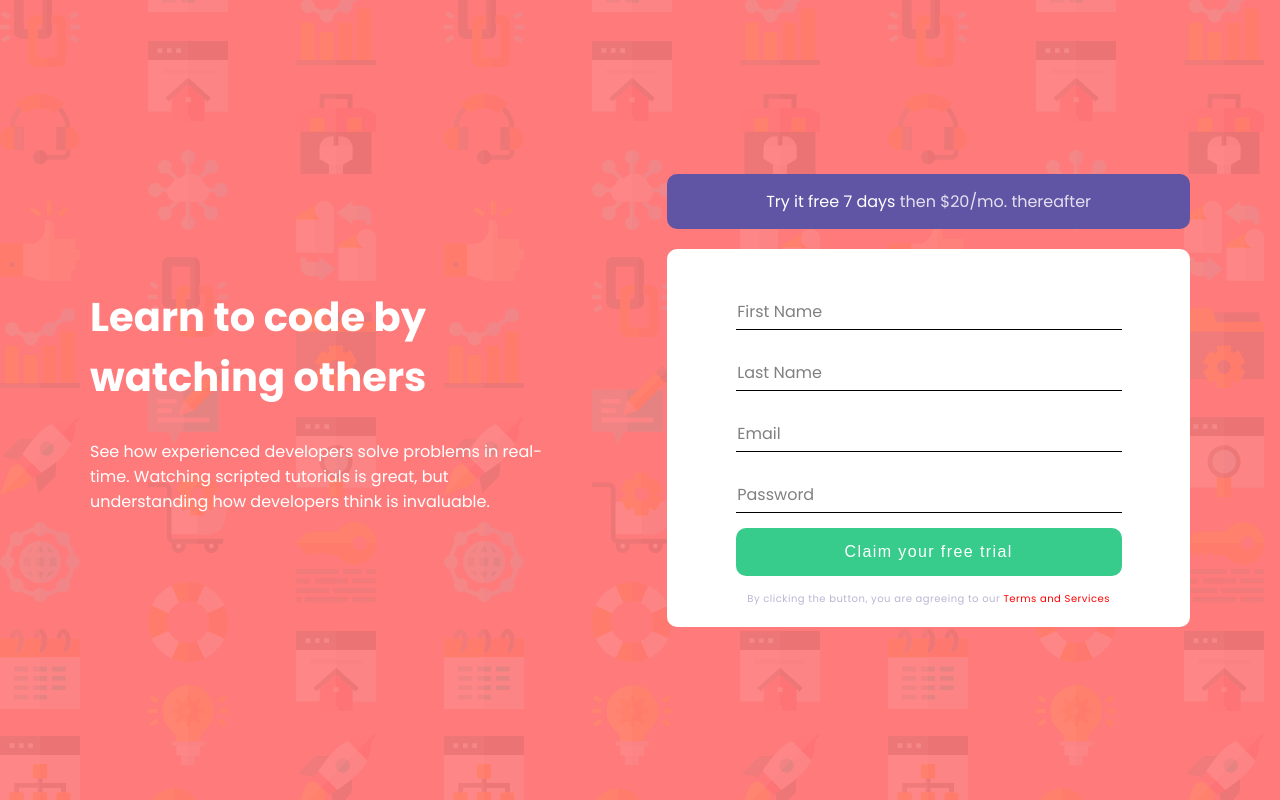
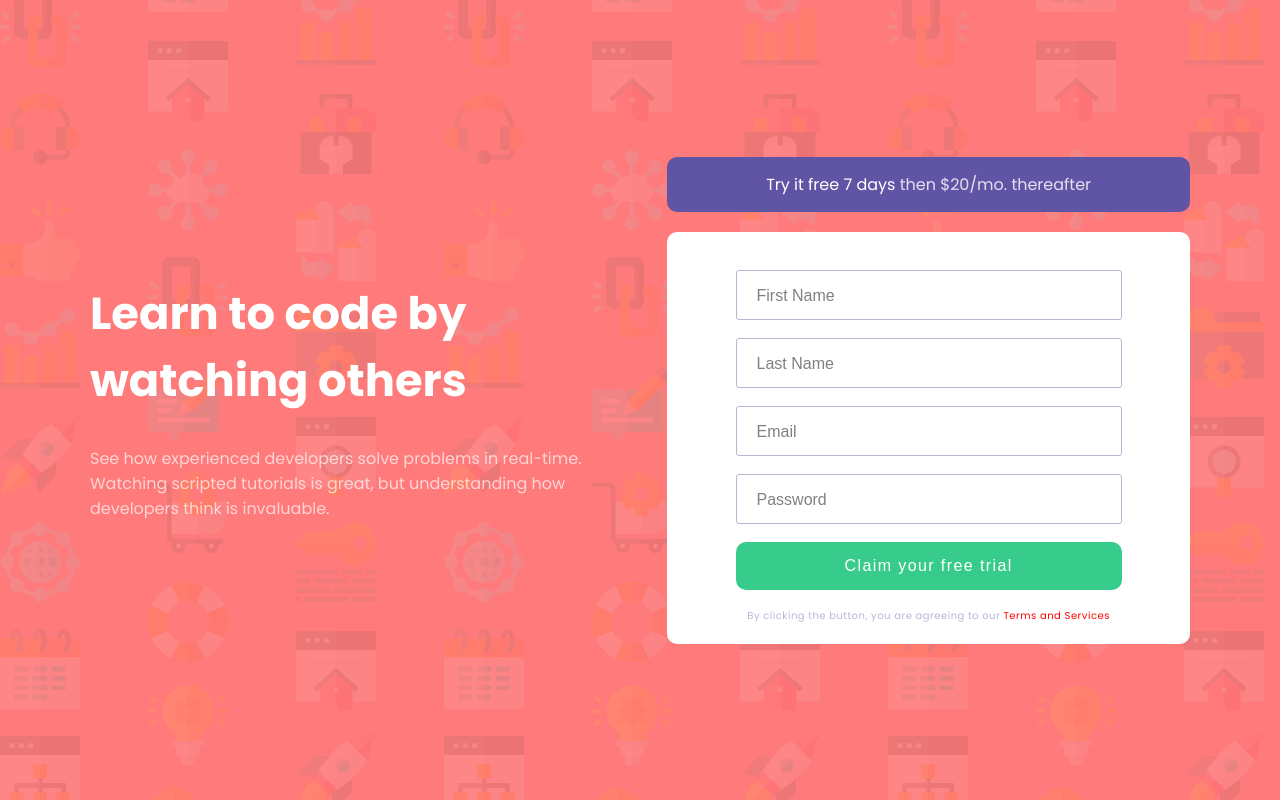
Before and after one commit to CyPhEr420/signup-form-master, a plain HTML site: page index.html in a window 1280 px wide. Drawn offline with Linux system fonts and the light colour scheme.

Commit message:
changed input style

```diff
--- a/index.html
+++ b/index.html
@@ -20,21 +20,7 @@
 
 <body>
 
-  <!-- Learn to code by watching others
 
-  See how experienced developers solve problems in real-time. Watching scripted tutorials is great,
-  but understanding how developers think is invaluable.
-
-  Try it free 7 days then $20/mo. thereafter
-
-  First Name
-  Last Name
-  Email Address
-  Password
-
-  Claim your free trial
-
-  By clicking the button, you are agreeing to our Terms and Services -->
 
   <div class="signin-container">
     <div class="signin-content">
@@ -50,20 +36,20 @@
       </div>
       <form autocomplete="nope">
         <div class="form-group">
-          <input type="text" class="form-input" id="first-name" required>
-          <label class="form-input-label">First Name</label>
+          <input type="text" class="form-input" id="first-name" placeholder="First Name" required>
+
         </div>
         <div class="form-group">
-          <input type="text" class="form-input" id="last-name" required>
-          <label class="form-input-label">Last Name</label>
+          <input type="text" class="form-input" id="last-name" placeholder="Last Name" required>
+
         </div>
         <div class="form-group">
-          <input type="email" class="form-input" id="email" required>
-          <label class="form-input-label">Email</label>
+          <input type="email" class="form-input" id="email" placeholder="Email" required>
+
         </div>
         <div class="form-group">
-          <input type="password" class="form-input" id="password" required>
-          <label class="form-input-label">Password</label>
+          <input type="password" class="form-input" id="password" placeholder="Password" required>
+
         </div>
 
         <div class="form-group">
--- a/style.css
+++ b/style.css
@@ -27,15 +27,16 @@ body {
 }
 
 .signin-content h1 {
-  font-size: 2.5rem;
+  font-size: 2.8rem;
   width: 80%;
   margin-bottom: 2rem;
 }
 
 .signin-content p {
   font-size: 1rem;
-  width: 80%;
+  width: 90%;
   line-height: 25px;
+  color: hsla(0, 0%, 100%, 0.68);
 }
 
 .signin-form {
@@ -63,37 +64,32 @@ form {
 
 .form-group {
   position: relative;
-  margin: 15px auto;
+  margin: 18px auto;
   display: flex;
   justify-content: center;
 }
 
-.form-input-label {
-  position: absolute;
-  top: 15px;
-  left: 50px;
-  pointer-events: none;
-  color: grey;
-  transition: 300ms ease all;
-}
-
 .form-input {
   background-color: #fff;
-  padding: 15px;
+  height: 50px;
   display: block;
   width: 80%;
   border: none;
-  border-bottom: 1px solid black;
+  border: 1px solid hsl(246, 25%, 77%);
+  border-radius: 3px;
+  font-size: 1.2rem;
+  padding-left: 20px;
 }
+
+.form-input::placeholder {
+  color: grey;
+  font-size: 1rem;
+}
+
 .form-input:focus {
   outline: none;
+  border-color: black;
 }
-
-.form-input:focus + .form-input-label {
-  top: -7px;
-  font-size: 12px;
-}
-
 .btn {
   background-color: hsl(154, 59%, 51%);
   color: #fff;
@@ -121,7 +117,7 @@ form {
   text-decoration: none;
 }
 
-@media (max-width: 400px) {
+@media (max-width: 600px) {
   .signin-container {
     flex-direction: column;
     margin: 20px;
```
